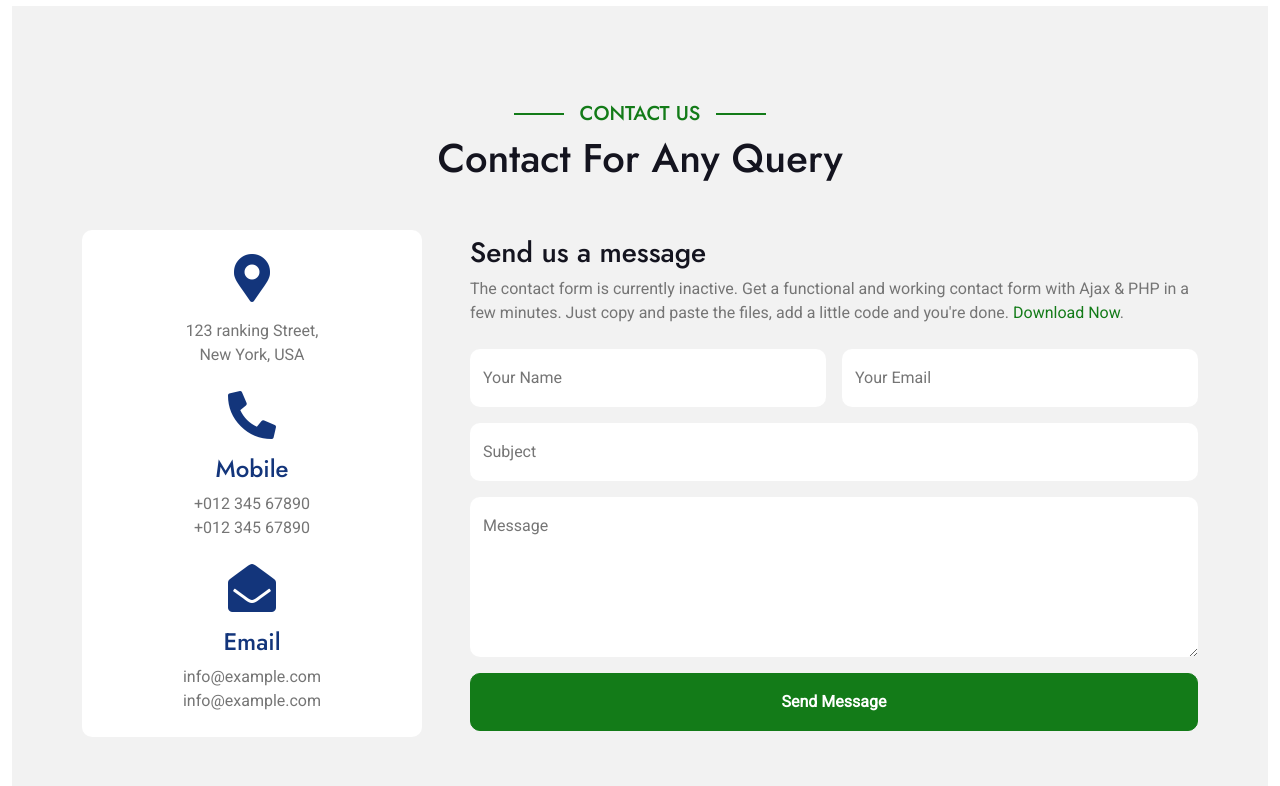
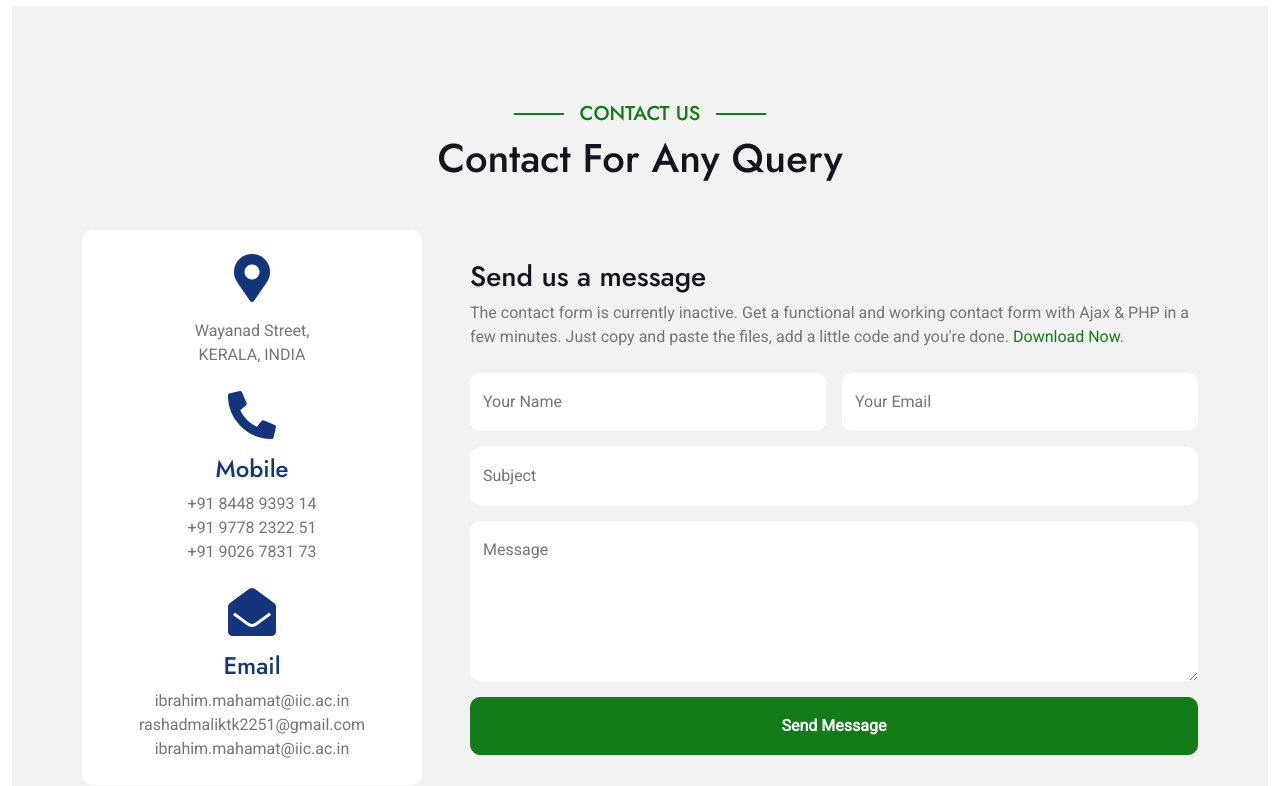
Before and after one commit to Rashad-Malik-T-K/TOURISM_WAYANAD, a Laravel app: page /contact in a window 1280 px wide. Shown: the part 991-1777 px from the top of the page. Run offline with Laravel 10, Linux system fonts and the light colour scheme; some libraries are stand-ins or nearby versions; grey boxes are pictures that could not be loaded.

Commit message:
updated contact blade

```diff
--- a/resources/views/contact.blade.php
+++ b/resources/views/contact.blade.php
@@ -19,20 +19,22 @@
                             <div class="text-center mb-4">
                                 <i class="fa fa-map-marker-alt fa-3x text-primary"></i>
                                 <h4 class="text-primary"><Address></Address></h4>
-                                <p class="mb-0">123 ranking Street, <br> New York, USA</p>
+                                <p class="mb-0"> Wayanad Street, <br> KERALA, INDIA</p>
                             </div>
                             <div class="text-center mb-4">
                                 <i class="fa fa-phone-alt fa-3x text-primary mb-3"></i>
                                 <h4 class="text-primary">Mobile</h4>
-                                <p class="mb-0">+012 345 67890</p>
-                                <p class="mb-0">+012 345 67890</p>
+                                <p class="mb-0">+91 8448 9393 14</p>
+                                <p class="mb-0">+91 9778 2322 51</p>
+                                <p class="mb-0">+91 9026 7831 73 </p>
                             </div>
 
                             <div class="text-center">
                                 <i class="fa fa-envelope-open fa-3x text-primary mb-3"></i>
                                 <h4 class="text-primary">Email</h4>
-                                <p class="mb-0">info@example.com</p>
-                                <p class="mb-0">info@example.com</p>
+                                <p class="mb-0">ibrahim.mahamat@iic.ac.in</p>
+                                <p class="mb-0">rashadmaliktk2251@gmail.com</p>
+                                <p class="mb-0">ibrahim.mahamat@iic.ac.in</p>
                             </div>
                         </div>
                     </div>
@@ -72,11 +74,15 @@
                         </form>
                     </div>
                     <div class="col-12">
-                        <div class="rounded">
+                            <div class="rounded">
                             <iframe class="rounded w-100"
-                            style="height: 450px;" src="https://www.google.com/maps/embed?pb=!1m18!1m12!1m3!1d387191.33750346623!2d-73.97968099999999!3d40.6974881!2m3!1f0!2f0!3f0!3m2!1i1024!2i768!4f13.1!3m3!1m2!1s0x89c24fa5d33f083b%3A0xc80b8f06e177fe62!2sNew%20York%2C%20NY%2C%20USA!5e0!3m2!1sen!2sbd!4v1694259649153!5m2!1sen!2sbd"
-                            loading="lazy" referrerpolicy="no-referrer-when-downgrade"></iframe>
+                            style="height: 450px;"
+                            src="https://www.google.com/maps/embed?pb=!1m18!1m12!1m3!1d15678.404780353634!2d76.06102209159434!3d11.685394956748128!2m3!1f0!2f0!3f0!3m2!1i1024!2i768!4f13.1!3m3!1m2!1s0x3ba673cbf27c8f65%3A0xb899a622f8a3c727!2sWayanad%2C%20Kerala%2C%20India!5e0!3m2!1sen!2sin!4v1694259649153!5m2!1sen!2sin"
+                            loading="lazy" referrerpolicy="no-referrer-when-downgrade">
+                            </iframe>
                         </div>
+                    </div>
+
                     </div>
                 </div>
             </div>
```
Also changed, not shown: package-lock.json.
